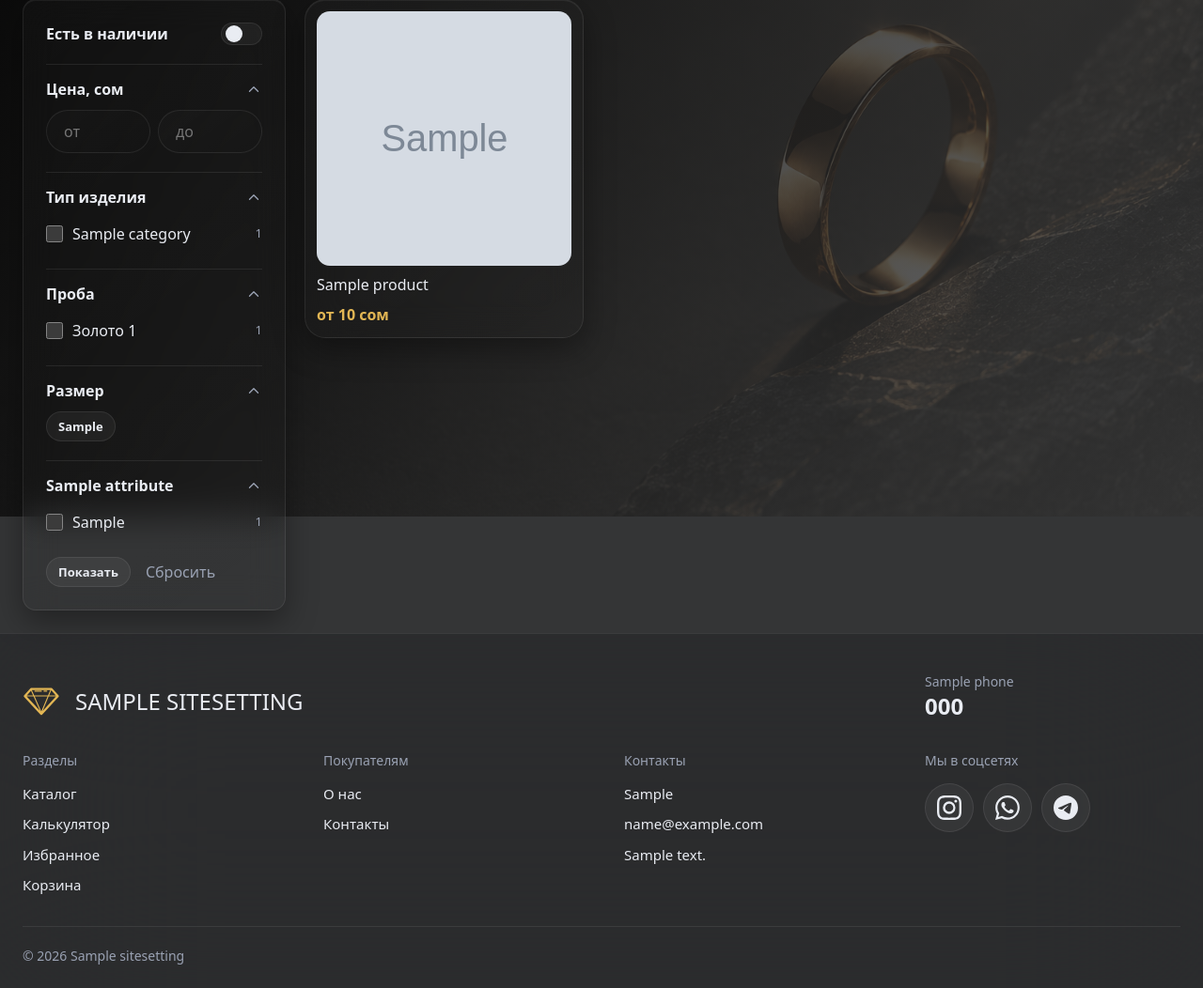
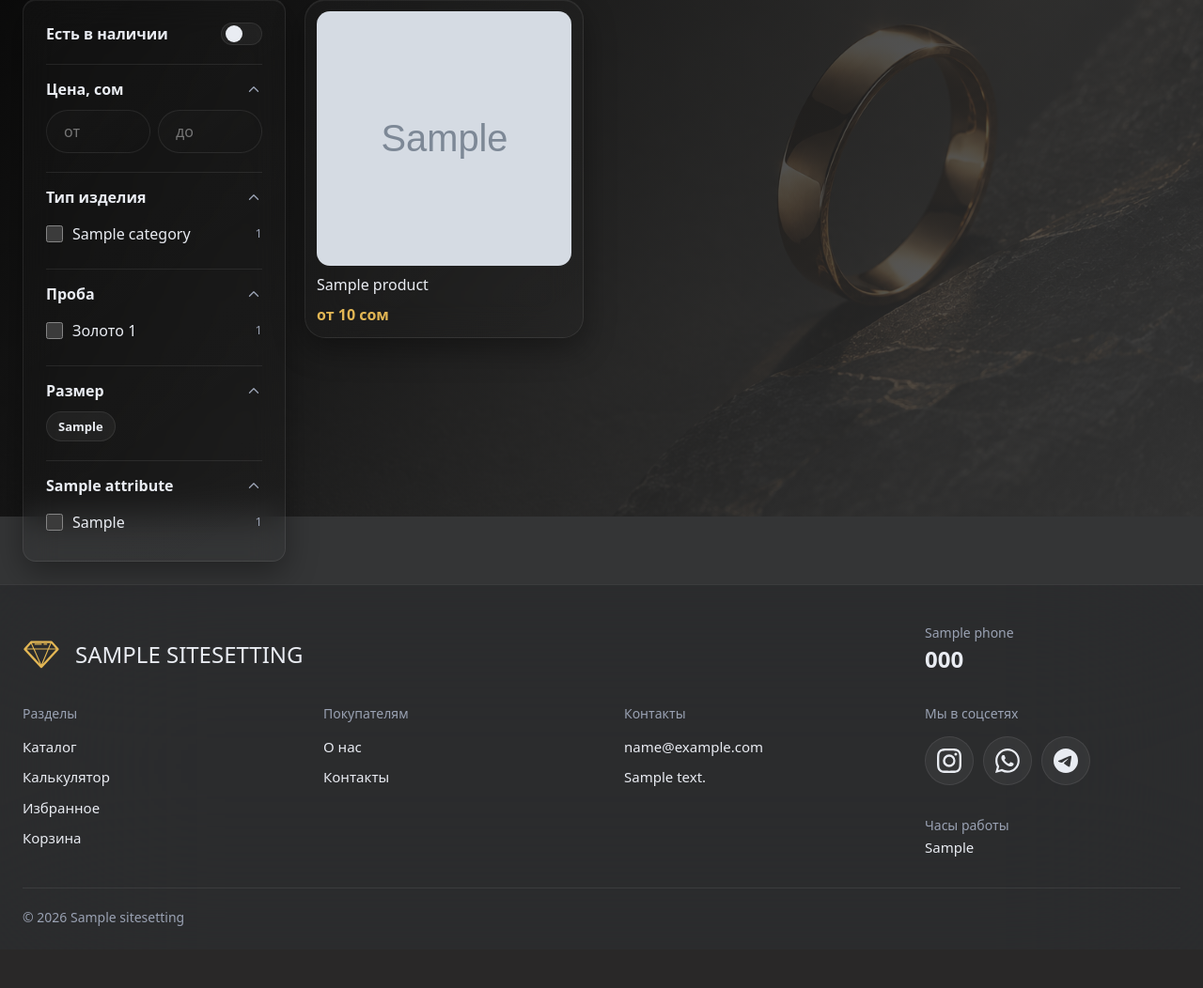
Before and after one commit to firstlord15/jewelry-estimator, a Django app: page /catalog/ in a window 1280 px wide. Shown: the part 250-1302 px from the top of the page at 94% size. After the commit the page ends 1236 px from the top, so only its background shows below. Run offline with Django 5.2, Linux system fonts and the light colour scheme; tables that the repository leaves empty hold one stand-in row (values such as "Sample post"); grey boxes marked "Sample" are stand-in pictures.

Commit message:
fix: catalog row and panel polish, language hover, working hours in footer
- current category goes first in the chip row, right after selected filters
- panel buttons removed, submit kept hidden for Enter in price fields
- no hover background or border on the language button and menu
- working hours moved under social links with even spacing

```diff
--- a/catalog/static/catalog/catalog.css
+++ b/catalog/static/catalog/catalog.css
@@ -296,12 +296,6 @@
   gap: 8px;
 }
 
-.filters__actions {
-  display: flex;
-  align-items: center;
-  gap: 16px;
-}
-
 /* ---------- Сетка и карточка ---------- */
 .product-grid {
   display: grid;
--- a/catalog/templates/catalog/list.html
+++ b/catalog/templates/catalog/list.html
@@ -37,8 +37,14 @@
             {% include "catalog/_selected.html" %}
             {# Категории: текущая подсвечена. Выбранные фильтры при переходе сбрасываются #}
             <nav class="category-nav" aria-label="{% trans 'Категории' %}">
+                {# Текущая категория первой: всё выбранное стоит слева, сразу после выбранных фильтров #}
+                {% if category %}
+                    <a class="chip" href="{% url 'catalog_category' category.slug %}" aria-current="page">{{ category.name_local }}</a>
+                {% endif %}
                 {% for item in categories %}
-                    <a class="chip" href="{% url 'catalog_category' item.slug %}" {% if item == category %}aria-current="page"{% endif %}>{{ item.name_local }}</a>
+                    {% if item != category %}
+                        <a class="chip" href="{% url 'catalog_category' item.slug %}">{{ item.name_local }}</a>
+                    {% endif %}
                 {% endfor %}
             </nav>
             {% include "catalog/_quick.html" %}
@@ -107,10 +113,8 @@
                     {% endif %}
                 </details>
             {% endfor %}
-            <div class="filters__actions">
-                <button class="chip" type="submit">{% trans "Показать" %}</button>
-                <a class="muted" href="{{ request.path }}">{% trans "Сбросить" %}</a>
-            </div>
+            {# Невидимая кнопка: Enter в поле цены отправляет форму #}
+            <button class="visually-hidden" type="submit" tabindex="-1">{% trans "Показать" %}</button>
         </form>
         <div class="product-grid" id="grid">
             {% include "catalog/_cards.html" %}
--- a/static/css/base.css
+++ b/static/css/base.css
@@ -405,7 +405,8 @@ input {
     color: var(--on-accent);
     transition: 0.2s;
   }
-  .dropdown-btn:not([aria-pressed="true"]):hover,
+
+  .dropdown-btn:not(.lang-btn, [aria-pressed="true"]):hover,
   .chip:not([aria-pressed="true"]):hover {
     background: var(--glass-hover);
     border: 1px solid var(--glass-hover-border);
--- a/static/css/partials/footer.css
+++ b/static/css/partials/footer.css
@@ -53,7 +53,7 @@
 .site-footer__phone {
   display: flex;
   flex-direction: column;
-  gap: 2px;
+  gap: 4px;
   font-size: 14px;
 }
 
@@ -79,6 +79,19 @@
   font-size: 14px;
   font-weight: 400;
   color: var(--muted);
+}
+
+/* Второй блок в колонке (часы работы под соцсетями). До него столько же, сколько от телефона
+   до «Мы в соцсетях» (gap подвала 32px = 10px колонки + 22px), а подпись прижата к тексту, как у телефона */
+.footer-block {
+  display: flex;
+  flex-direction: column;
+  gap: 2px;
+  margin-top: 22px;
+}
+
+.footer-col .footer-block h3 {
+  margin: 0;
 }
 
 /* ---------- Соцсети ---------- */
--- a/static/css/partials/header.css
+++ b/static/css/partials/header.css
@@ -326,8 +326,7 @@
 /* ---------- Наведение (только там, где есть мышь) ---------- */
 
 @media (hover: hover) {
-  .action:hover,
-  .lang-btn:hover {
+  .action:hover {
     color: var(--gold-bright);
   }
 
@@ -336,7 +335,8 @@
     border-color: var(--glass-hover-border);
   }
 
-  :is(.account-links a, .lang-form a, .sort-links a):hover,
+  /* у языков подсветки нет: текущий и так выделен золотым */
+  :is(.account-links a, .sort-links a):hover,
   .search-close:hover {
     background: var(--glass-hover);
   }
--- a/templates/partials/footer.html
+++ b/templates/partials/footer.html
@@ -31,19 +31,21 @@
         <a href="{% url 'contacts' %}">{% trans "Контакты" %}</a>
       </nav>
 
-      {% if site_settings.address or site_settings.working_hours or site_settings.email %}
+      {% if site_settings.address or site_settings.email %}
       <address class="footer-col">
         <h3>{% trans "Контакты" %}</h3>
-        {% if site_settings.working_hours %}
-        <span>{{ site_settings.working_hours_local }}</span>
-        {% endif %} {% if site_settings.email %}
+        {% if site_settings.email %}
         <a href="mailto:{{ site_settings.email }}">{{ site_settings.email }}</a>
         {% endif %} {% if site_settings.address %}
         <span>{{ site_settings.address_local }}</span>
         {% endif %}
       </address>
-      {% endif %} {% if site_settings.instagram or site_settings.whatsapp or site_settings.telegram %}
+      {% endif %}
+
+      {# Соцсети и под ними часы работы. Колонка есть, если заполнено хоть одно из двух #}
+      {% if site_settings.instagram or site_settings.whatsapp or site_settings.telegram or site_settings.working_hours %}
       <div class="footer-col">
+        {% if site_settings.instagram or site_settings.whatsapp or site_settings.telegram %}
         <h3>{% trans "Мы в соцсетях" %}</h3>
         <div class="site-footer__social">
           {% if site_settings.instagram %}
@@ -54,6 +56,12 @@
           <a class="social" href="{{ site_settings.telegram }}" target="_blank" rel="noopener" aria-label="Telegram">{% include "icons/telegram.svg" %}</a>
           {% endif %}
         </div>
+        {% endif %} {% if site_settings.working_hours %}
+        <div class="footer-block">
+          <h3>{% trans "Часы работы" %}</h3>
+          <span>{{ site_settings.working_hours_local }}</span>
+        </div>
+        {% endif %}
       </div>
       {% endif %}
     </div>
```
